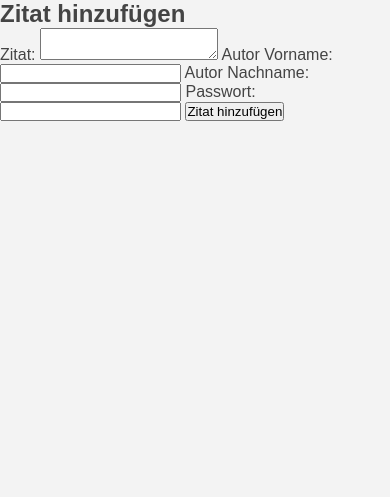
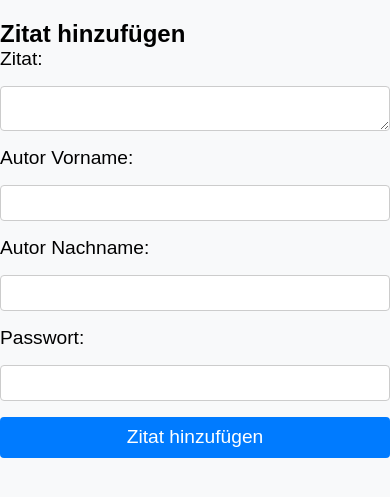
Before and after one commit to aheeb/Fehr_Informatikprojekt, a PHP site: page /addzitat.html in a window 390 px wide. Shown: the top 497 px of the page. Run offline with PHP 8.4, Linux system fonts and the light colour scheme; data that the repository does not hold is empty.

Commit message:
V1 newest

```diff
--- a/data.php
+++ b/data.php
@@ -5,8 +5,8 @@ session_start();
 
 // Verbindung zur Datenbank herstellen
 $servername = "localhost"; // Servername
-$username = "root"; // Benutzername
-$password = ""; // Passwort (leer, wenn keine Passwort erforderlich)
+$username = "quotout"; // Benutzername
+$password = "qu0t_"; // Passwort (leer, wenn keine Passwort erforderlich)
 $dbname = "citation"; // Datenbankname
 
 $conn = mysqli_connect($servername, $username, $password, $dbname);
--- a/script.js
+++ b/script.js
@@ -6,34 +6,27 @@ function getNewQuote() {
       const quoteElement = $("#quote");
       const authorElement = $("#author");
 
-      // Fade-out-Animation starten
-      quoteElement.addClass("fade-out");
-      authorElement.addClass("fade-out");
+      // Start fade-out animation
+      quoteElement.fadeOut(2000, function() {
+        // Update quote after fade-out animation is complete
+        quoteElement.text(data.quote);
+        quoteElement.fadeIn(2000);
+      });
 
-      // Nachdem die Fade-out-Animation abgeschlossen ist
-      setTimeout(() => {
-        // Zitat und Autor aktualisieren
-        quoteElement.text(data.quote);
+      authorElement.fadeOut(2000, function() {
+        // Update author after fade-out animation is complete
         authorElement.text("- " + data.author_vorname + " " + data.author_nachname);
-
-        // Fade-in-Animation starten
-        quoteElement.removeClass("fade-out");
-        authorElement.removeClass("fade-out");
-        quoteElement.addClass("fade-in");
-        authorElement.addClass("fade-in");
-
-        // Fade-in-Animation entfernen, damit sie beim nächsten Mal wieder angewendet werden kann
-        setTimeout(() => {
-          quoteElement.removeClass("fade-in");
-          authorElement.removeClass("fade-in");
-        }, 2000);
-      }, 2000);
+        authorElement.fadeIn(2000);
+      });
     },
     error: function () {
       console.error("Network response was not ok");
     },
   });
 }
+
+// Rest of your code...
+
 
 function initForm() {
   $("#quote-form").on("submit", (e) => {
@@ -75,4 +68,4 @@ $(document).ready(() => {
   initForm();
 });
 
-setInterval(getNewQuote, 10000);
+setInterval(getNewQuote, 5000);
--- a/style.css
+++ b/style.css
@@ -1,50 +1,37 @@
-* {
+*{
   box-sizing: border-box;
   padding: 0;
   margin: 0;
 }
-
-body {
-  font-family: 'Arial', sans-serif;
-  background-color: #f3f3f3;
-  color: #444;
+body{
+  font-family: arial;
+  background-color: #f8f9fa;
 }
-
 .container {
   display: flex;
   justify-content: center;
   align-items: center;
-  height: 100vh;
+  min-height: 100vh;
   padding: 1rem;
-  background: linear-gradient(to bottom right, #ff7f00, #ff5500);
 }
-
 .quote-box {
   background-color: #ffffff;
   padding: 2rem;
   border-radius: 8px;
   box-shadow: 0 2px 10px rgba(0, 0, 0, 0.1);
   text-align: center;
-  max-width: 800px;
-  width: 100%;
 }
-
-#quote {
-  font-size: 2em;
+#quote{
+  font-size: 1.5em;
   font-weight: bold;
-  margin-bottom: 1em;
-  color: #333;
+  margin-bottom: 0.5em;
 }
-
-a {
+a{
   text-decoration: none;
   color: black;
 }
-
 #author {
-  font-size: 1.5em;
-  font-weight: lighter;
-  color: #666;
+  font-size: 1.2em;
 }
 
 .fade-in {
@@ -73,8 +60,51 @@ a {
   }
 }
 
+form {
+  display: flex;
+  flex-direction: column;
+  gap: 1rem;
+}
+
+label {
+  font-size: 1.2em;
+}
+
+textarea, input {
+  padding: 0.5em;
+  font-size: 1em;
+  border: 1px solid #ccc;
+  border-radius: 4px;
+}
+
+button {
+  padding: 0.5em 1em;
+  font-size: 1.2em;
+  cursor: pointer;
+  background-color: #007bff;
+  color: #ffffff;
+  border: none;
+  border-radius: 4px;
+  transition: background-color 0.2s;
+}
+
+button:hover {
+  background-color: #0056b3;
+}
+
+#form-message {
+  margin-top: 1rem;
+  font-size: 1.2em;
+}
+
+.form-container {
+  width: 60%;
+  margin: 0 auto;
+  margin-top: 5%;
+}
+
 @media screen and (max-width:960px) {
-  .quote-box {
-      margin: 2em;
-  }
+  .form-container {
+      width:100%;
+  }
 }
```
Also changed, not shown: add_quote.php (+28 -25 lines).
